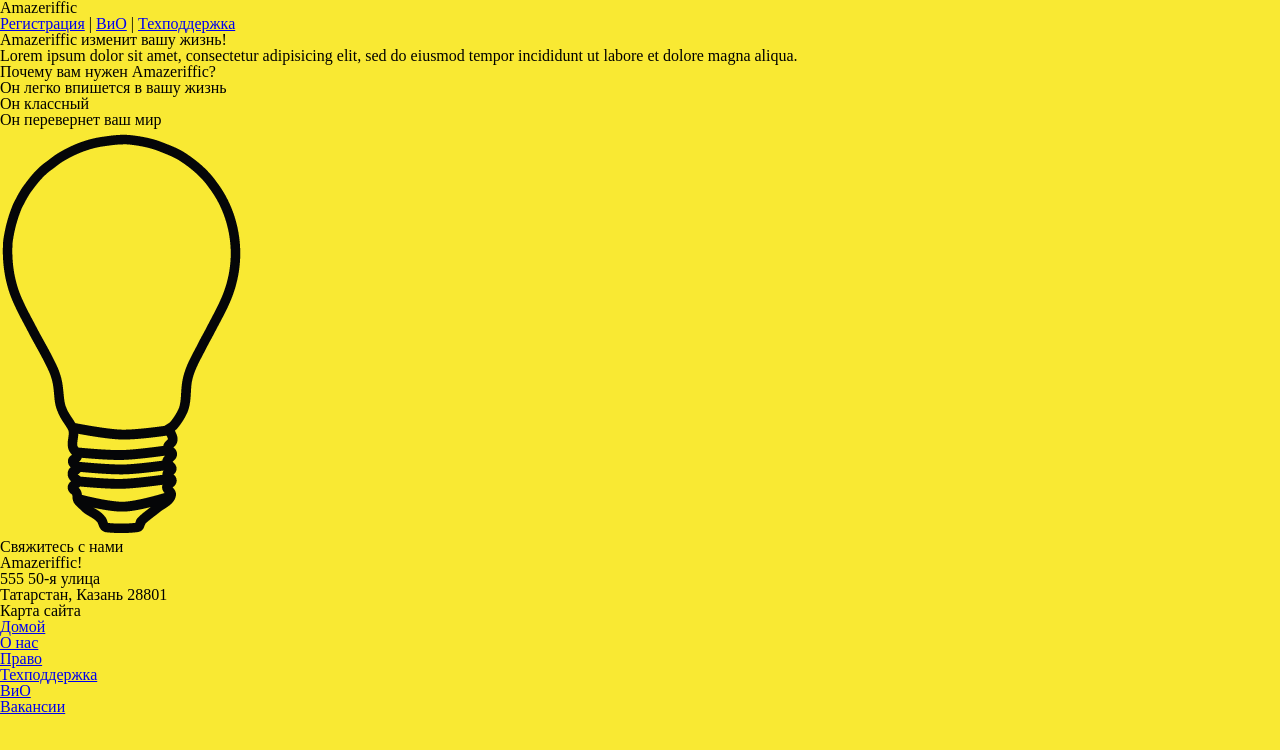
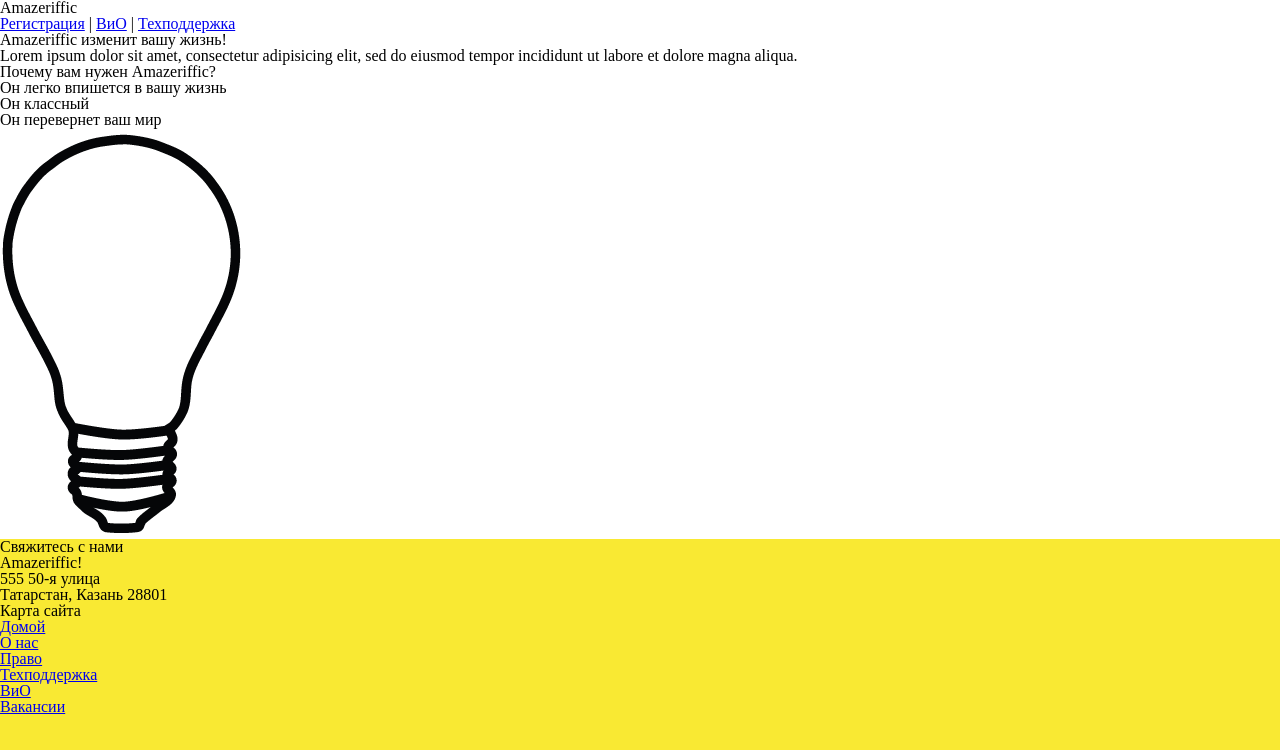
Before and after one commit to alexandertopskiy/-_--2, a plain HTML site: page index.html in a window 1280 px wide. Drawn offline with Linux system fonts and the light colour scheme.

Commit message:
Добавили два новых правила для header и main

```diff
--- a/style.css
+++ b/style.css
@@ -4,3 +4,9 @@ background: #f9e933;
 header, main, footer {
 	min width: 855px;
 }
+header {
+	background: white;
+}
+main {
+	background: white;
+}
```
